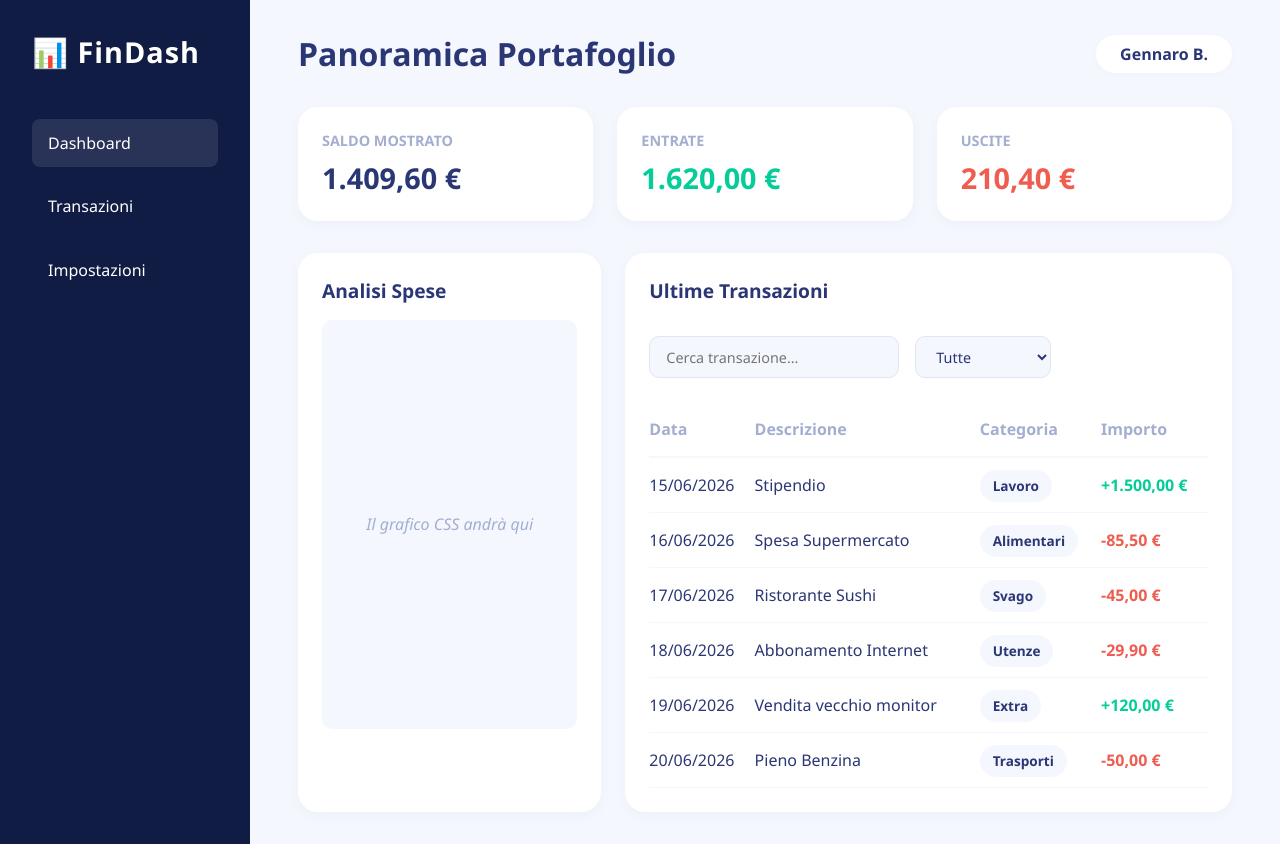
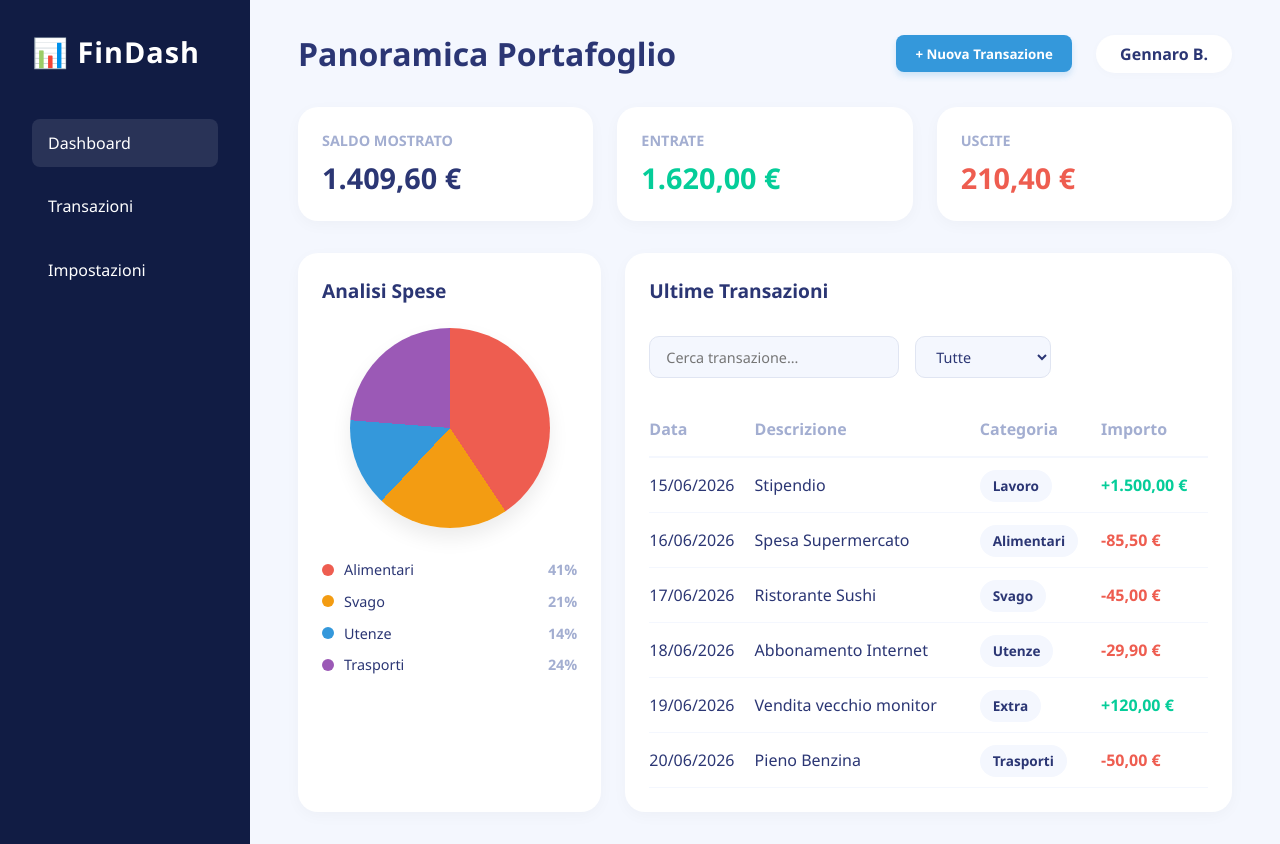
Before and after one commit to GennaroBuonomo/findash, a React (Vite) app: page / in a window 1280 px wide. Built offline with nearby package versions, Linux system fonts and the light colour scheme.

Commit message:
Add pie chart and modal for transaction entry with improved styling

```diff
--- a/src/App.css
+++ b/src/App.css
@@ -219,3 +219,184 @@ body {
 .search-input {
   width: 250px;
 }
+
+/* --- STILI PIE CHART CSS PURO --- */
+.chart-wrapper {
+  display: flex;
+  flex-direction: column;
+  align-items: center;
+  gap: 2rem;
+  margin-top: 1.5rem;
+}
+
+.pie-chart {
+  width: 200px;
+  height: 200px;
+  border-radius: 50%; /* Questo trasforma il quadrato in un cerchio! */
+  box-shadow: 0 10px 20px rgba(0,0,0,0.08);
+  transition: all 0.3s ease;
+}
+
+.pie-chart:hover {
+  transform: scale(1.05);
+}
+
+.chart-legend {
+  list-style: none;
+  width: 100%;
+}
+
+.chart-legend li {
+  display: flex;
+  align-items: center;
+  margin-bottom: 0.8rem;
+  font-size: 0.9rem;
+  color: #2b3674;
+}
+
+.legend-color {
+  width: 12px;
+  height: 12px;
+  border-radius: 50%;
+  margin-right: 10px;
+  display: inline-block;
+}
+
+.legend-text {
+  flex-grow: 1;
+  font-weight: 500;
+}
+
+.legend-value {
+  font-weight: bold;
+  color: #a3aed1;
+}
+
+/* --- STILI HEADER ACTIONS --- */
+.header-actions {
+  display: flex;
+  align-items: center;
+  gap: 1.5rem;
+}
+
+.btn-add {
+  background-color: #3498db;
+  color: white;
+  border: none;
+  padding: 0.6rem 1.2rem;
+  border-radius: 8px;
+  font-weight: bold;
+  cursor: pointer;
+  transition: all 0.2s;
+  box-shadow: 0 4px 6px rgba(52, 152, 219, 0.2);
+}
+
+.btn-add:hover {
+  background-color: #2980b9;
+  transform: translateY(-2px);
+}
+
+/* --- STILI MODALE E FORM --- */
+.modal-overlay {
+  position: fixed;
+  top: 0;
+  left: 0;
+  right: 0;
+  bottom: 0;
+  background-color: rgba(17, 28, 68, 0.5); /* Sfondo blu scuro in trasparenza */
+  backdrop-filter: blur(4px); /* Effetto sfocato di classe */
+  display: flex;
+  justify-content: center;
+  align-items: center;
+  z-index: 1000;
+}
+
+.modal-content {
+  background-color: white;
+  padding: 2rem;
+  border-radius: 20px;
+  width: 90%;
+  max-width: 500px;
+  box-shadow: 0 10px 30px rgba(0,0,0,0.2);
+  animation: modalFadeIn 0.3s ease-out;
+}
+
+@keyframes modalFadeIn {
+  from { opacity: 0; transform: translateY(-20px); }
+  to { opacity: 1; transform: translateY(0); }
+}
+
+.modal-header {
+  display: flex;
+  justify-content: space-between;
+  align-items: center;
+  margin-bottom: 1.5rem;
+  color: #2b3674;
+}
+
+.close-btn {
+  background: none;
+  border: none;
+  font-size: 1.8rem;
+  cursor: pointer;
+  color: #a3aed1;
+  transition: color 0.2s;
+}
+
+.close-btn:hover {
+  color: #ee5d50;
+}
+
+.transaction-form {
+  display: flex;
+  flex-direction: column;
+  gap: 1rem;
+}
+
+.form-row {
+  display: flex;
+  gap: 1rem;
+}
+
+.form-group {
+  display: flex;
+  flex-direction: column;
+  flex: 1;
+  gap: 0.4rem;
+}
+
+.form-group label {
+  font-size: 0.9rem;
+  color: #2b3674;
+  font-weight: 600;
+}
+
+.form-group input, .form-group select {
+  padding: 0.8rem;
+  border: 1px solid #e0e5f2;
+  border-radius: 8px;
+  font-size: 1rem;
+  outline: none;
+  transition: border-color 0.2s;
+}
+
+.form-group input:focus, .form-group select:focus {
+  border-color: #3498db;
+}
+
+.btn-submit {
+  background-color: #05cd99;
+  color: white;
+  border: none;
+  padding: 1rem;
+  border-radius: 8px;
+  font-weight: bold;
+  font-size: 1rem;
+  cursor: pointer;
+  margin-top: 1rem;
+  transition: background-color 0.2s;
+}
+
+.btn-submit:hover {
+  background-color: #04b083;
+}
--- a/src/App.jsx
+++ b/src/App.jsx
@@ -4,24 +4,48 @@ import './App.css';
 
 function App() {
   const [transactions, setTransactions] = useState(mockTransactions);
+  const [searchTerm, setSearchTerm] = useState('');
+  const [filterType, setFilterType] = useState('all');
 
-  // --- NUOVI STATI PER I FILTRI ---
-  const [searchTerm, setSearchTerm] = useState('');
-  const [filterType, setFilterType] = useState('all'); // 'all', 'income', o 'expense'
+  // --- STATO DELLA MODALE E DEL FORM ---
+  const [isModalOpen, setIsModalOpen] = useState(false);
+  const [formData, setFormData] = useState({
+    description: '',
+    amount: '',
+    type: 'expense',
+    category: 'Alimentari',
+    date: new Date().toISOString().split('T')[0] // Imposta la data di oggi di default
+  });
 
-  // Creiamo un nuovo array che contiene solo le transazioni che superano i nostri test
+  // Gestione dell'invio del form
+  const handleAddTransaction = (e) => {
+    e.preventDefault(); // Evita il ricaricamento della pagina
+
+    const newTransaction = {
+      id: Date.now(), // genero un id
+      description: formData.description,
+      amount: parseFloat(formData.amount), // Mi assicuro che sia un numero e non una stringa
+      type: formData.type,
+      category: formData.category,
+      date: formData.date
+    };
+
+
+    setTransactions([newTransaction, ...transactions]);
+
+    // Chiudiamo la modale e resettiamo il form
+    setIsModalOpen(false);
+    setFormData({ description: '', amount: '', type: 'expense', category: 'Alimentari', date: new Date().toISOString().split('T')[0] });
+  };
+  // ------------------------------------
+
   const filteredTransactions = transactions.filter(t => {
-    // Controllo Ricerca: il testo coincide con la descrizione o la categoria?
     const matchesSearch = t.description.toLowerCase().includes(searchTerm.toLowerCase()) ||
-     t.category.toLowerCase().includes(searchTerm.toLowerCase());
-
-    // Controllo Tipo: è tutto, o combacia con entrate/uscite?
+      t.category.toLowerCase().includes(searchTerm.toLowerCase());
     const matchesType = filterType === 'all' || t.type === filterType;
-
     return matchesSearch && matchesType;
   });
 
-  // Ora calcoliamo i totali basandoci su 'filteredTransactions', non su 'transactions' totali!
   const totalIncome = filteredTransactions
     .filter(t => t.type === 'income')
     .reduce((acc, curr) => acc + curr.amount, 0);
@@ -31,6 +55,32 @@ function App() {
     .reduce((acc, curr) => acc + curr.amount, 0);
 
   const balance = totalIncome - totalExpense;
+
+  const expensesByCategory = filteredTransactions
+    .filter(t => t.type === 'expense')
+    .reduce((acc, curr) => {
+      acc[curr.category] = (acc[curr.category] || 0) + curr.amount;
+      return acc;
+    }, {});
+
+  const colors = ['#ee5d50', '#f39c12', '#3498db', '#9b59b6', '#1abc9c', '#e74c3c'];
+  const chartData = Object.keys(expensesByCategory).map((category, index) => ({
+    category,
+    amount: expensesByCategory[category],
+    color: colors[index % colors.length]
+  }));
+
+  let accumulatedPercentage = 0;
+  const gradientStops = chartData.map(item => {
+    const percentage = (item.amount / totalExpense) * 100;
+    const start = accumulatedPercentage;
+    accumulatedPercentage += percentage;
+    return `${item.color} ${start}% ${accumulatedPercentage}%`;
+  });
+
+  const conicGradientString = gradientStops.length > 0
+    ? `conic-gradient(${gradientStops.join(', ')})`
+    : 'none';
 
   const formatMoney = (amount) => {
     return new Intl.NumberFormat('it-IT', { style: 'currency', currency: 'EUR' }).format(amount);
@@ -54,7 +104,13 @@ function App() {
       <main className="main-content">
         <header className="top-header">
           <h1>Panoramica Portafoglio</h1>
-          <div className="user-profile">Gennaro B.</div>
+          <div className="header-actions">
+            {/* Pulsante per aprire la modale */}
+            <button className="btn-add" onClick={() => setIsModalOpen(true)}>
+              + Nuova Transazione
+            </button>
+            <div className="user-profile">Gennaro B.</div>
+          </div>
         </header>
 
         <section className="stats-container">
@@ -75,14 +131,27 @@ function App() {
         <section className="data-container">
           <div className="chart-area">
             <h3>Analisi Spese</h3>
-            <div className="placeholder-box">Il grafico CSS andrà qui</div>
+            {totalExpense > 0 ? (
+              <div className="chart-wrapper">
+                <div className="pie-chart" style={{ background: conicGradientString }}></div>
+                <ul className="chart-legend">
+                  {chartData.map(item => (
+                    <li key={item.category}>
+                      <span className="legend-color" style={{ backgroundColor: item.color }}></span>
+                      <span className="legend-text">{item.category}</span>
+                      <span className="legend-value">{((item.amount / totalExpense) * 100).toFixed(0)}%</span>
+                    </li>
+                  ))}
+                </ul>
+              </div>
+            ) : (
+              <div className="placeholder-box">Nessuna uscita da analizzare.</div>
+            )}
           </div>
 
           <div className="table-area">
             <div className="table-header-flex">
               <h3>Ultime Transazioni</h3>
-
-              {/* --- NUOVA BARRA DEI FILTRI --- */}
               <div className="filters">
                 <input
                   type="text"
@@ -114,7 +183,6 @@ function App() {
                   </tr>
                 </thead>
                 <tbody>
-                  {/* Usiamo l'array filtrato al posto di quello originale! */}
                   {filteredTransactions.length > 0 ? (
                     filteredTransactions.map((t) => (
                       <tr key={t.id}>
@@ -137,6 +205,83 @@ function App() {
           </div>
         </section>
       </main>
+
+      {/* --- FINESTRA MODALE (Visibile solo se isModalOpen è true) --- */}
+      {isModalOpen && (
+        <div className="modal-overlay" onClick={() => setIsModalOpen(false)}>
+          <div className="modal-content" onClick={(e) => e.stopPropagation()}>
+            <div className="modal-header">
+              <h2>Aggiungi Transazione</h2>
+              <button className="close-btn" onClick={() => setIsModalOpen(false)}>x</button>
+            </div>
+
+            <form onSubmit={handleAddTransaction} className="transaction-form">
+              <div className="form-group">
+                <label>Descrizione</label>
+                <input
+                  type="text"
+                  required
+                  value={formData.description}
+                  onChange={(e) => setFormData({...formData, description: e.target.value})}
+                  placeholder="Es. Spesa Conad"
+                />
+              </div>
+
+              <div className="form-row">
+                <div className="form-group">
+                  <label>Importo (€)</label>
+                  <input
+                    type="number"
+                    step="0.01"
+                    min="0.01"
+                    required
+                    value={formData.amount}
+                    onChange={(e) => setFormData({...formData, amount: e.target.value})}
+                  />
+                </div>
+                <div className="form-group">
+                  <label>Data</label>
+                  <input
+                    type="date"
+                    required
+                    value={formData.date}
+                    onChange={(e) => setFormData({...formData, date: e.target.value})}
+                  />
+                </div>
+              </div>
+
+              <div className="form-row">
+                <div className="form-group">
+                  <label>Tipo</label>
+                  <select
+                    value={formData.type}
+                    onChange={(e) => setFormData({...formData, type: e.target.value})}
+                  >
+                    <option value="expense">Uscita</option>
+                    <option value="income">Entrata</option>
+                  </select>
+                </div>
+                <div className="form-group">
+                  <label>Categoria</label>
+                  <select
+                    value={formData.category}
+                    onChange={(e) => setFormData({...formData, category: e.target.value})}
+                  >
+                    <option value="Alimentari">Alimentari</option>
+                    <option value="Lavoro">Lavoro</option>
+                    <option value="Svago">Svago</option>
+                    <option value="Trasporti">Trasporti</option>
+                    <option value="Utenze">Utenze</option>
+                    <option value="Extra">Extra</option>
+                  </select>
+                </div>
+              </div>
+
+              <button type="submit" className="btn-submit">Salva Transazione</button>
+            </form>
+          </div>
+        </div>
+      )}
     </div>
   );
 }
```
